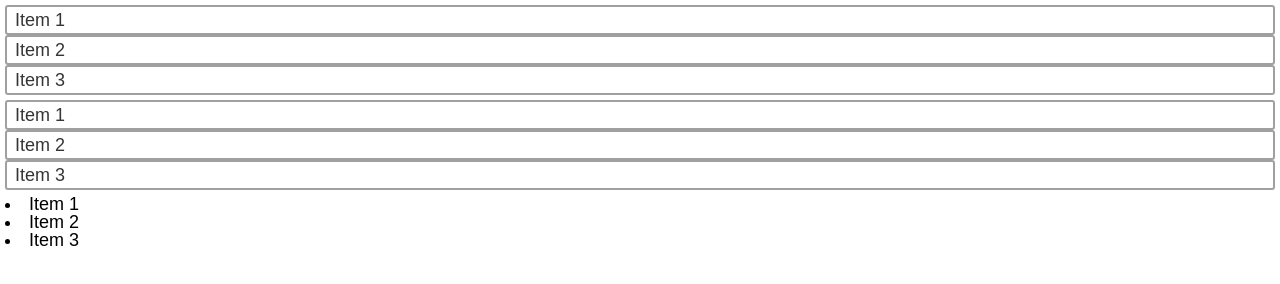
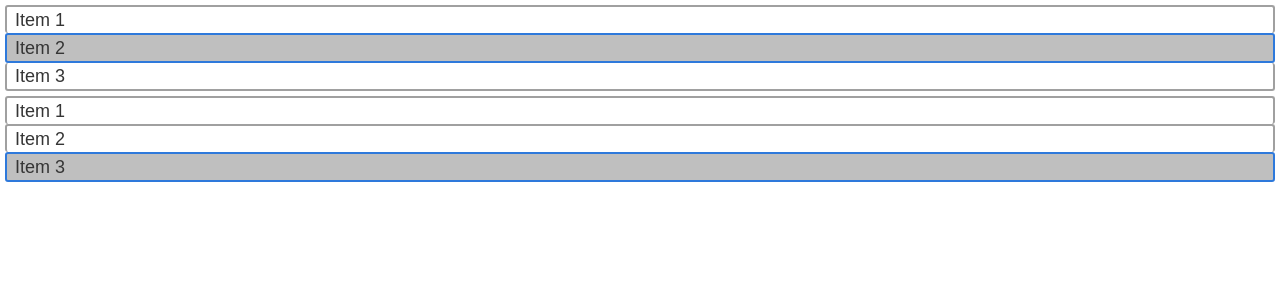
Before and after one commit to drzbraz/web-developer-fundamentals, a plain HTML site: page css-fundamentals/index.html in a window 1280 px wide. Drawn offline with Linux system fonts and the light colour scheme.

Commit message:
✨ - css fundamentals

```diff
--- a/css-fundamentals/index.html
+++ b/css-fundamentals/index.html
@@ -3,15 +3,9 @@
     <meta charset="utf-8">
     <link rel="stylesheet" href="./styles.css">
     <meta name="viewport" content="width=device-width, initial-scale=1">
+    <title>Exemple css</title>
 </head>
 <body>
-    <div>
-        <ul class="perfect-list">
-            <li>Item 1</li>
-            <li>Item 2</li>
-            <li>Item 3</li>
-        </ul>
-    </div>
     <div>
         <ul class="perfect-list">
             <li>Item 1</li>
@@ -20,8 +14,11 @@
         </ul>
     </div>
     <div>
-        <li >Item 1</li>
-        <li >Item 2</li>
-        <li >Item 3</li>
+        <ul class="perfect-list">
+            <li>Item 1</li>
+            <li >Item 2</li>
+            <li class="select">Item 3</li>
+        </ul>
     </div>
+
 </body>
--- a/css-fundamentals/styles.css
+++ b/css-fundamentals/styles.css
@@ -139,9 +139,12 @@ html {
 
 ul.perfect-list > li {
     list-style: none;
-    border: 2px solid #a0a0a0;
+    border-width: 2px;
+    border-color: #a0a0a0;
     padding: 4px 8px;
     border-radius: 3px;
+    border-left-style: solid;
+    border-right-style: solid;
 }
 
 ul.perfect-list {
@@ -160,33 +163,17 @@ ul.perfect-list > li:last-child {
     border-bottom-right-radius: 3px;
 }
 
-/* ul li {
-    border: 2px;
-    border-style: solid;
-    border-color: #a0a0a0;
-    padding: 4px 8px;
-} */
-/*
-ul.perfect-list {
-    border-style: solid;
-    border-color: #a0a0a0;
-    padding: 4px 8px;
-    border-radius: 3px;
-    list-style: none;
-    color: #353535;
-    cursor: pointer;
-} */
-
-/* ul.perfect-list li:hover {
+ul.perfect-list li:hover {
     background-color: #ebebeb;
     cursor: pointer;
 }
 
-ul.perfect-list li:not(.select) {
-    border: 0px;
-} */
-/* ul.perfect-list.select {
-    background-color: #bfdbff;
+ul.perfect-list > li.select {
+    background-color: #bfbfbf;
     border-color: #2e79db;
-    cursor: default;
-}  */
+    border-bottom-style: solid;
+}
+
+ul.perfect-list > li:not(.select) + li {
+    border-top-style: solid;
+}
```
Also changed, not shown: 1 other file.
